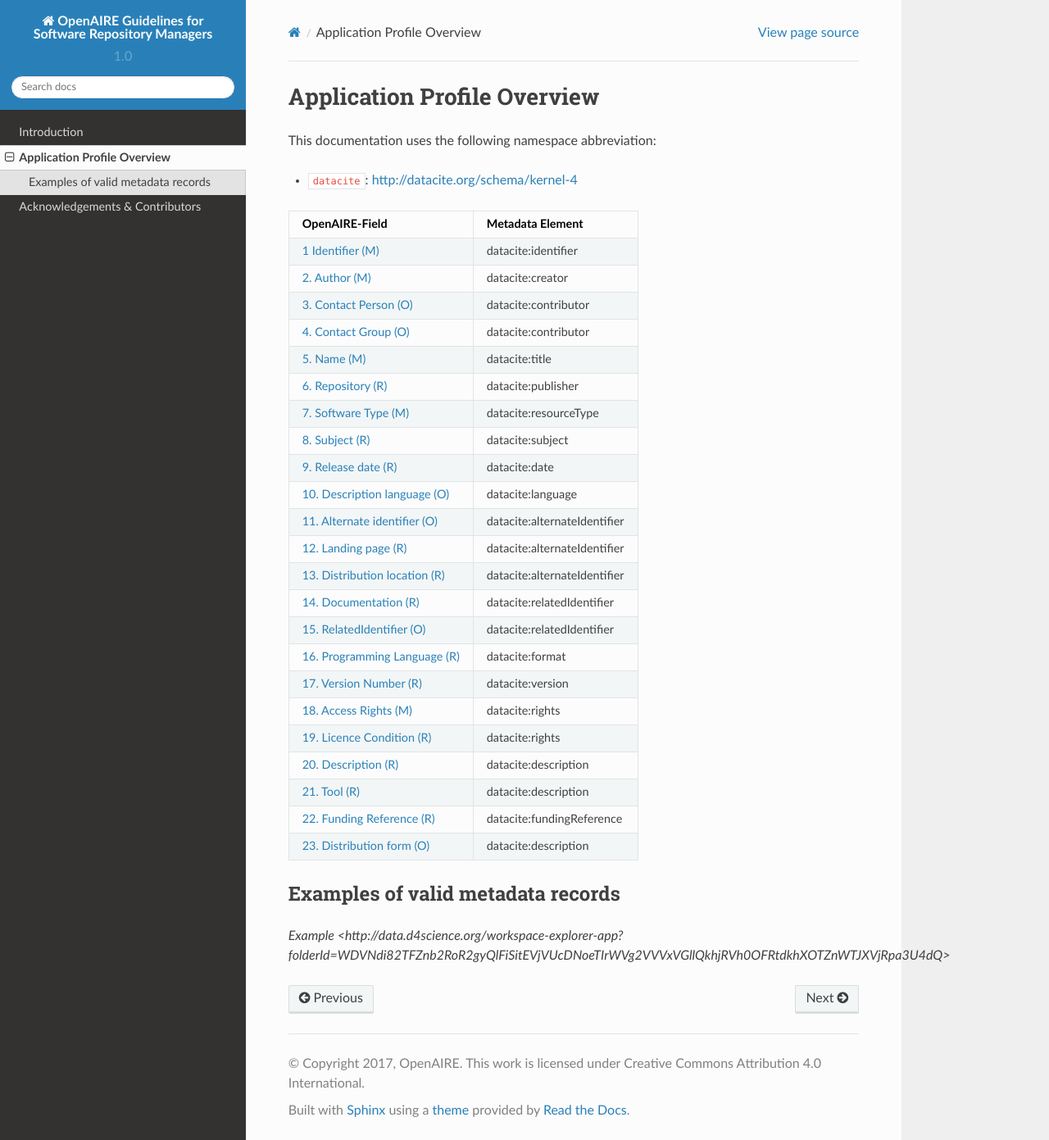
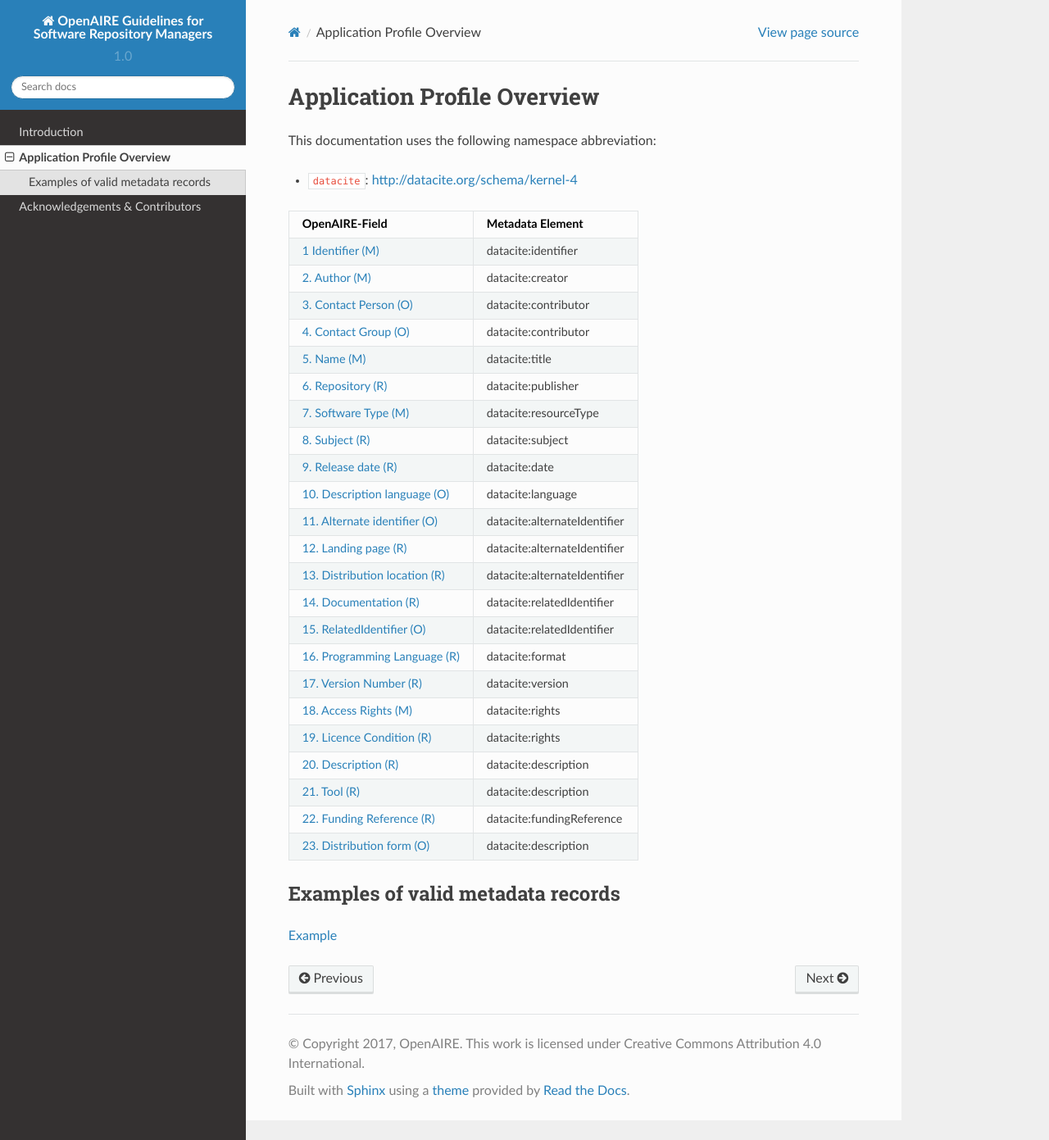
Before and after one commit to mirima2/software_guidelines, a Sphinx documentation site: the page built from docs/source/application_profile.rst, in a window 1280 px wide and 1391 px high. Shown: the whole window at 82% size. Built offline with Sphinx 7.4.7 and the Read the Docs theme 2.0.0, drawn with Linux system fonts in a browser that asks for light colours.

Commit message:
chenged link

```diff
--- a/docs/source/application_profile.rst
+++ b/docs/source/application_profile.rst
@@ -37,4 +37,4 @@
 Examples of valid metadata records
 ^^^^^^^^^^^^^^^^^^^^^^^^^^^^^^^^^^
 
-`Example <http://data.d4science.org/workspace-explorer-app?folderId=WDVNdi82TFZnb2RoR2gyQlFiSitEVjVUcDNoeTIrWVg2VVVxVGllQkhjRVh0OFRtdkhXOTZnWTJXVjRpa3U4dQ>`
+`Example <http://data.d4science.org/workspace-explorer-app?folderId=WDVNdi82TFZnb2RoR2gyQlFiSitEVjVUcDNoeTIrWVg2VVVxVGllQkhjRVh0OFRtdkhXOTZnWTJXVjRpa3U4dQ>`_
```
